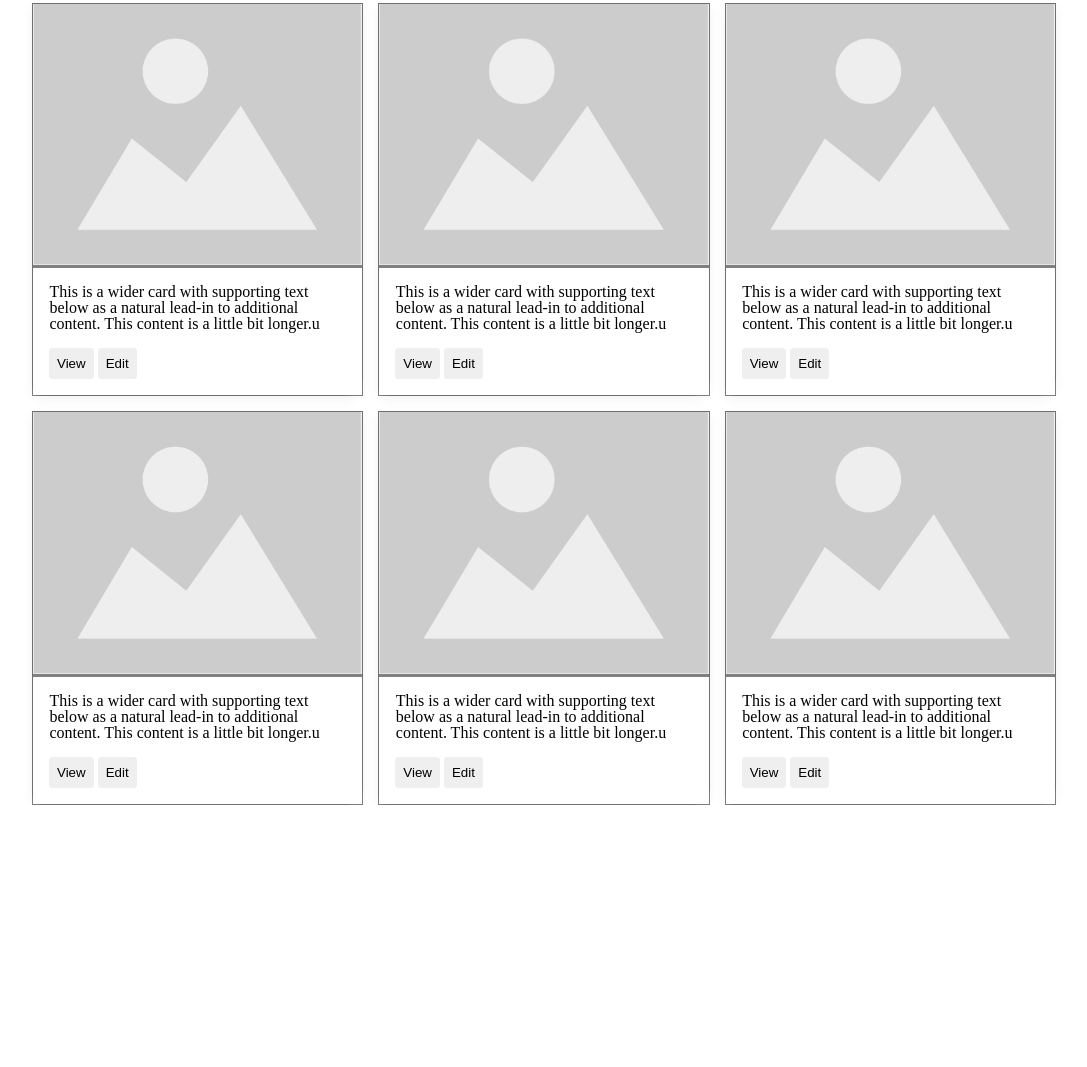
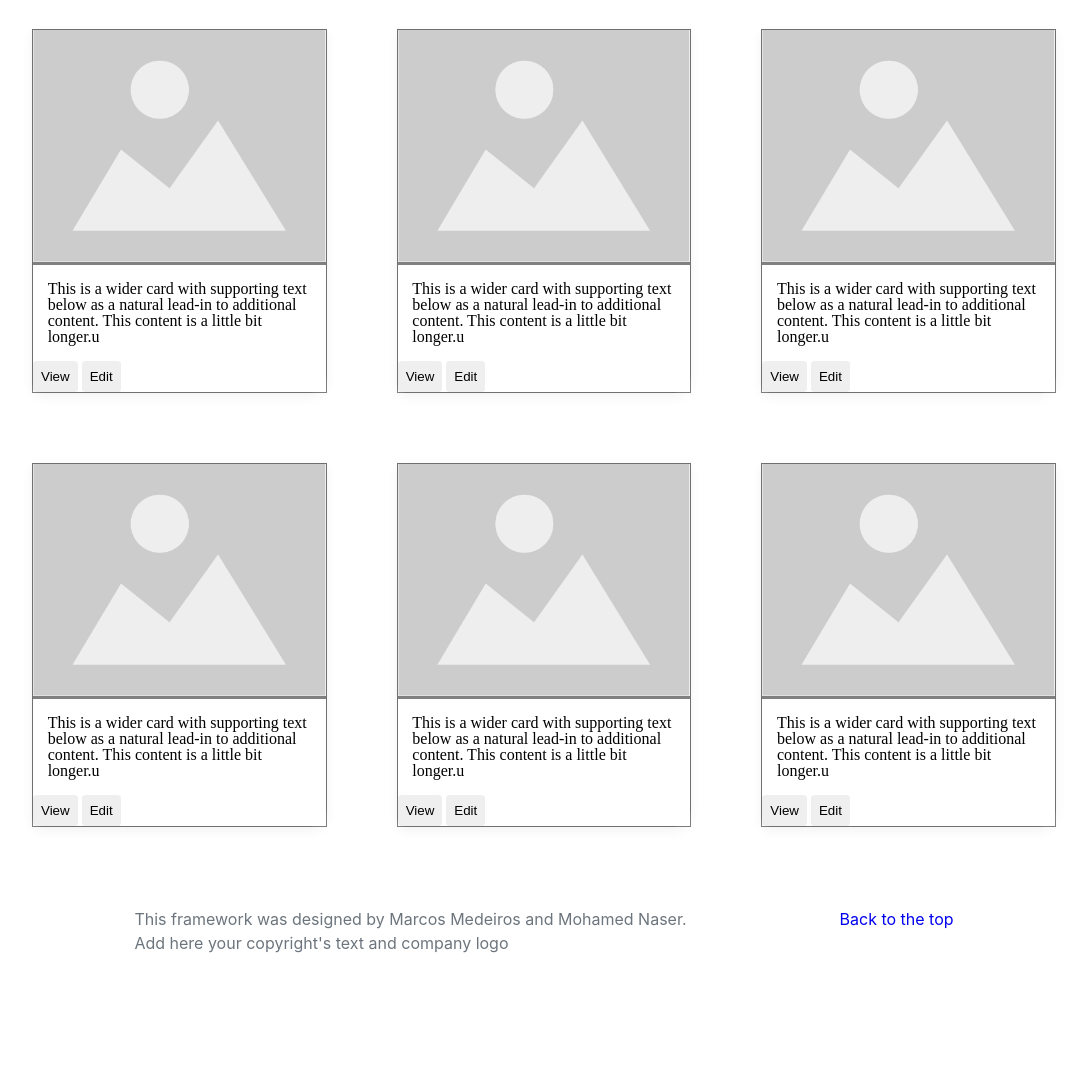
Before and after one commit to mohamednaser/custom-css-framework, a website: page index.html in a window 1280 px wide. Shown: the part 925-1992 px from the top of the page, without its empty margins (96-1183 px from the left). Before the commit the page ends 1730 px from the top, so only its background shows below. Drawn offline with Linux system fonts and the light colour scheme.

Commit message:
Create structure and style of footer

```diff
--- a/index.html
+++ b/index.html
@@ -17,7 +17,7 @@
   </head>
   <body>
     <div class="container">
-      <nav class="nav navbar bg-dark">
+      <nav class="nav navbar bg-dark" id='top'>
         <div class="right-div float-right">
           <i class="fa fa-bars" aria-hidden="true"></i>
         </div>
@@ -69,7 +69,7 @@
                 lead-in to additional content. This content is a little bit
                 longer.u
               </p>
-              <div class="btn-group actions-div">
+              <div class="btn-group container">
                 <button type="button" class="btn btn-sm btn-outline-secondary">
                   View
                 </button>
@@ -281,6 +281,17 @@
           </div>
         </div>
       </div>
+      <footer>
+        <div class='container' id='footer-container'>
+          <div class='float-left'>
+            <p>This framework was designed by Marcos Medeiros and Mohamed Naser.</p>
+            <p>Add here your copyright's text and company logo</p>
+          </div>
+          <div class='float-right'>
+            <a href="#top">Back to the top</a>
+          </div>
+        </div>
+      </footer>
     </div>
   </body>
 </html>
--- a/src/scss/styles.scss
+++ b/src/scss/styles.scss
@@ -84,7 +84,7 @@ center {
   display: grid;
   grid-template-columns: 1fr 1fr 1fr;
   grid-template-rows: 1fr 1fr 1fr;
-  gap: 15px;
+  gap: 70px;
 }
 
 .grid-item {
@@ -171,7 +171,25 @@ center {
   text-align: center;
 }
 
-.actions-div {
-  margin-left: 2vh;
-  margin-bottom: 2vh;
+footer {
+  font-family: -apple-system, BlinkMacSystemFont, "Segoe UI", Roboto, "Helvetica Neue", Arial, sans-serif, "Apple Color Emoji", "Segoe UI Emoji", "Segoe UI Symbol";
+  font-size: 1rem;
+  font-weight: 400;
+  line-height: 1.5;
+  color: #6c757d;
+  text-align: left;
+  height: 20vh;
 }
+
+footer a {
+  text-decoration: none;
+}
+
+footer a:hover {
+  text-decoration: none;
+  color: #212529;
+}
+
+#footer-container {
+  margin-top: 10vh;
+}
```
Also changed, not shown: src/css/styles.css.
